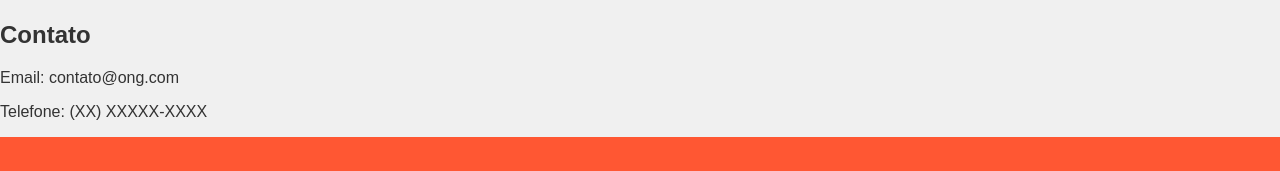
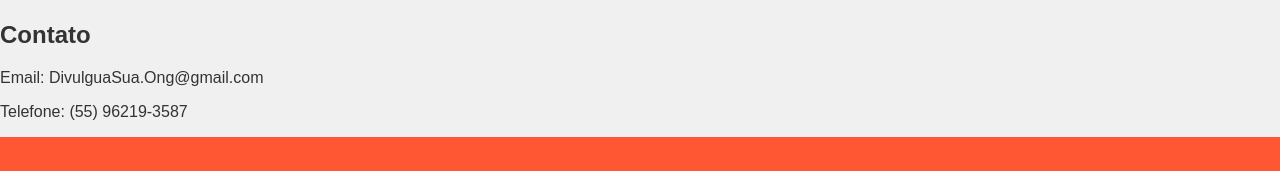
Before and after one commit to ezequielofpessoal/Trabalho2Ong, a plain HTML site: page trabalho2/Index.html in a window 1280 px wide. Shown: the part 699-870 px from the top of the page. Drawn offline with Linux system fonts and the light colour scheme.

Commit message:
Index.html

```diff
--- a/trabalho2/Index.html
+++ b/trabalho2/Index.html
@@ -26,8 +26,8 @@
         </section>
         <section>
             <h2>Contato</h2>
-            <p>Email: contato@ong.com</p>
-            <p>Telefone: (XX) XXXXX-XXXX</p>
+            <p>Email: DivulguaSua.Ong@gmail.com</p>
+            <p>Telefone: (55) 96219-3587</p>
         </section>
     </main>
 
@@ -35,4 +35,5 @@
         <p>&copy; 2025 Nome da ONG. Todos os direitos reservados.</p>
     </footer>
 </body>
+
 </html>
```
